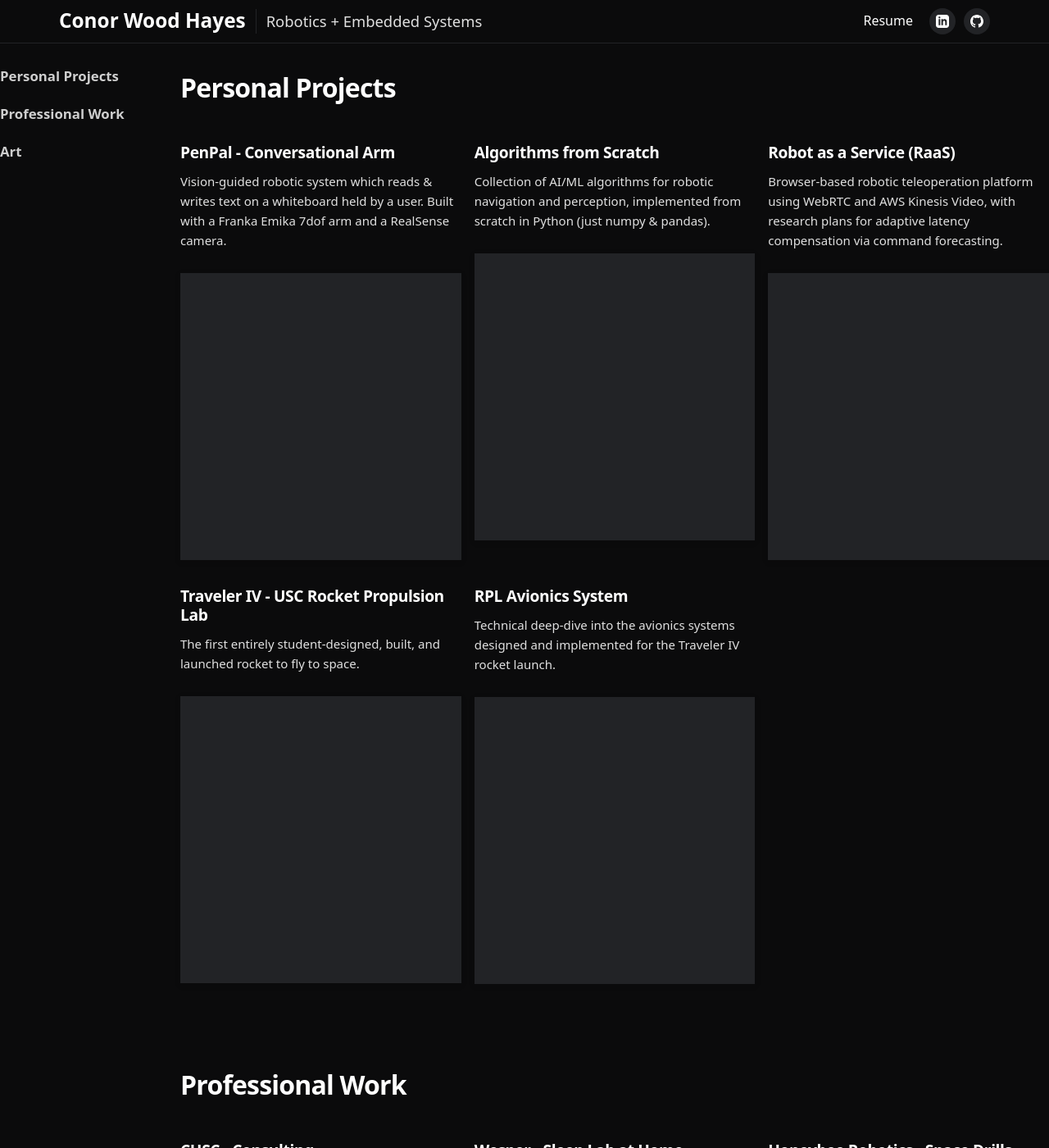
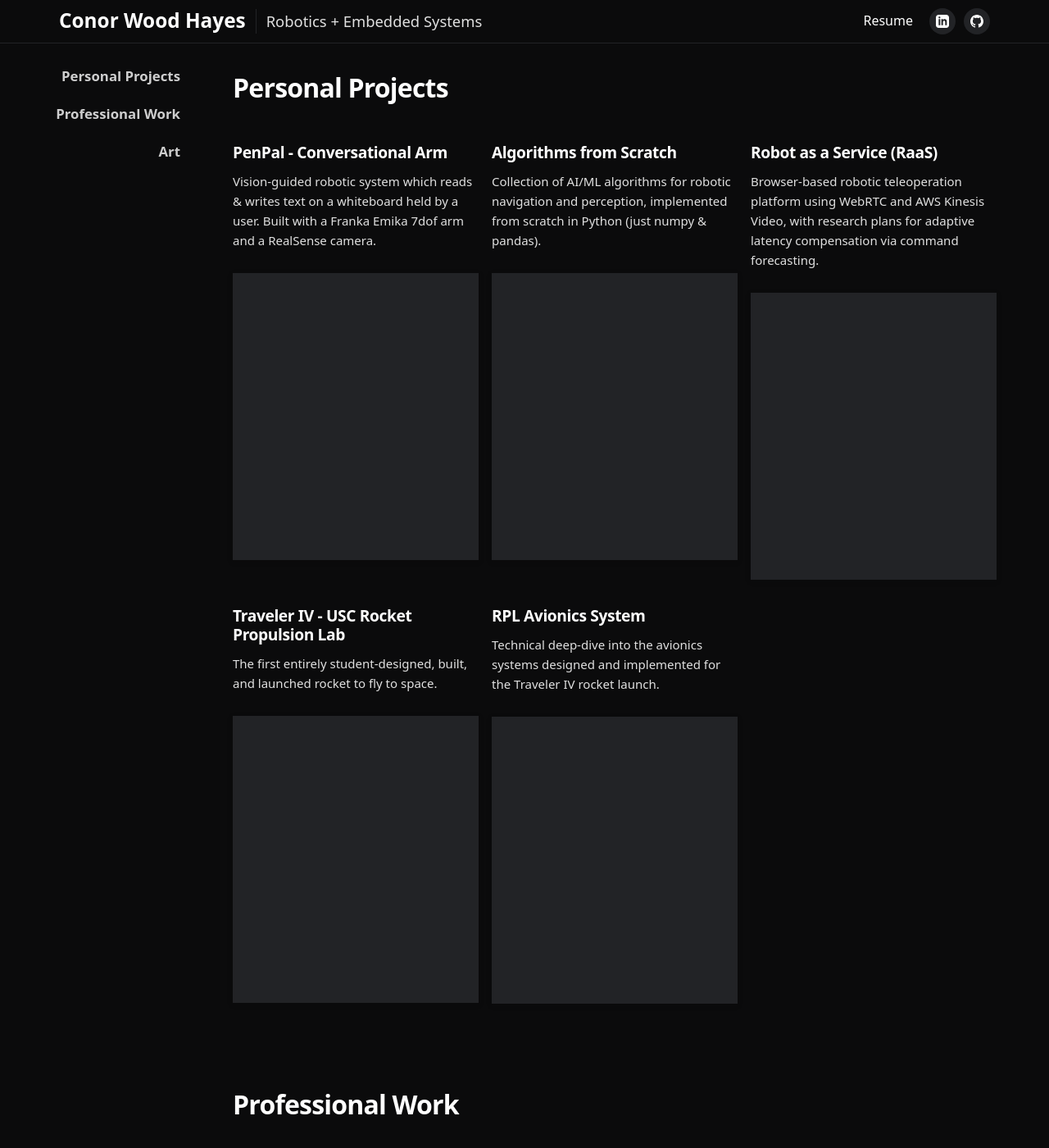
Before and after one commit to cwoodhayes/cwoodhayes.github.io, a Jekyll site: the page built from pages/index.md, in a window 1280 px wide and 1400 px high. Shown: the whole window at 82% size. Built offline with Jekyll 4.4.1, drawn with Linux system fonts in a browser that asks for light colours.

Commit message:
fixed margins and spacing

```diff
--- a/assets/css/main.css
+++ b/assets/css/main.css
@@ -2,6 +2,8 @@
 .main-sections-layout {
   display: flex;
   align-items: flex-start;
+  margin-left: 2.5rem;
+  margin-right: 2.5rem;
 }
 
 .left-nav {
@@ -15,6 +17,7 @@
   list-style: none;
   padding: 0;
   margin: 0;
+  text-align: right;
 }
 .left-nav nav ul li {
   margin-bottom: 1.2rem;
@@ -33,6 +36,8 @@
 
 .sections-content {
   flex: 1;
+  margin-left: 1.5rem;
+  margin-right: 1.5rem;
 }
 @import url("https://fonts.googleapis.com/css2?family=Space+Grotesk:wght@400;500;600;700&family=Source+Sans+3:wght@300;400;500;600&display=swap");
 
```
